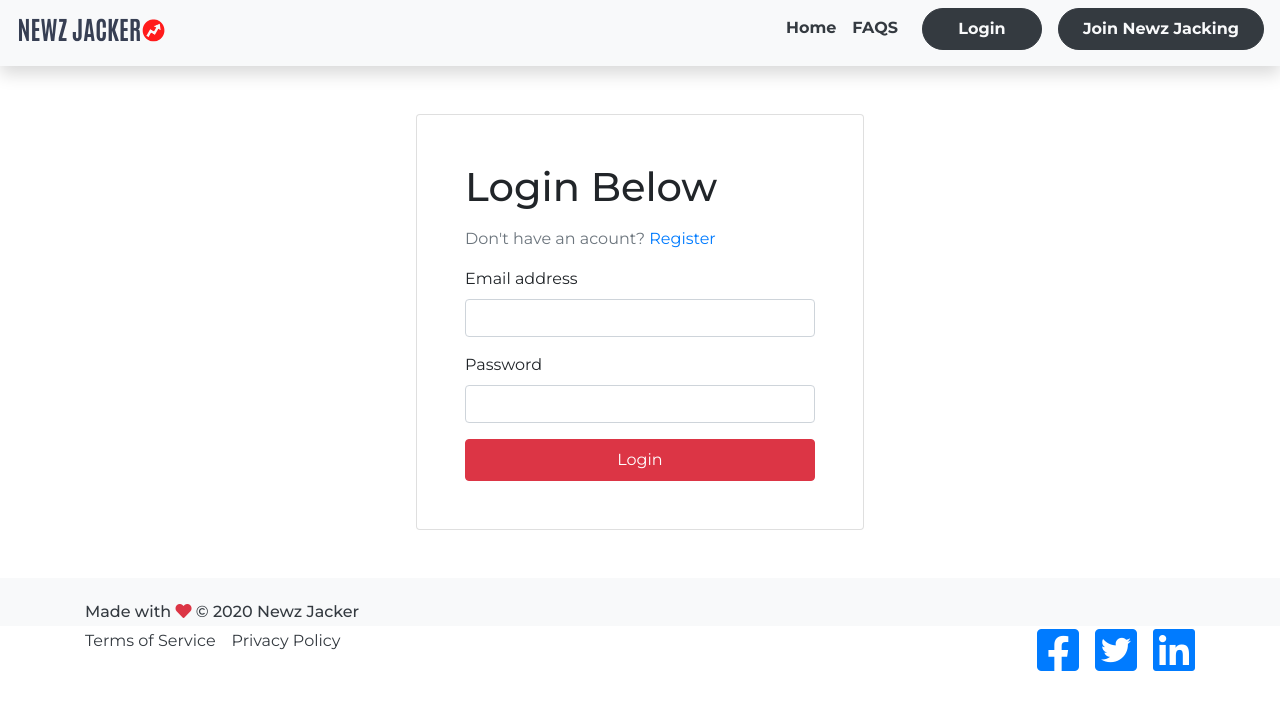
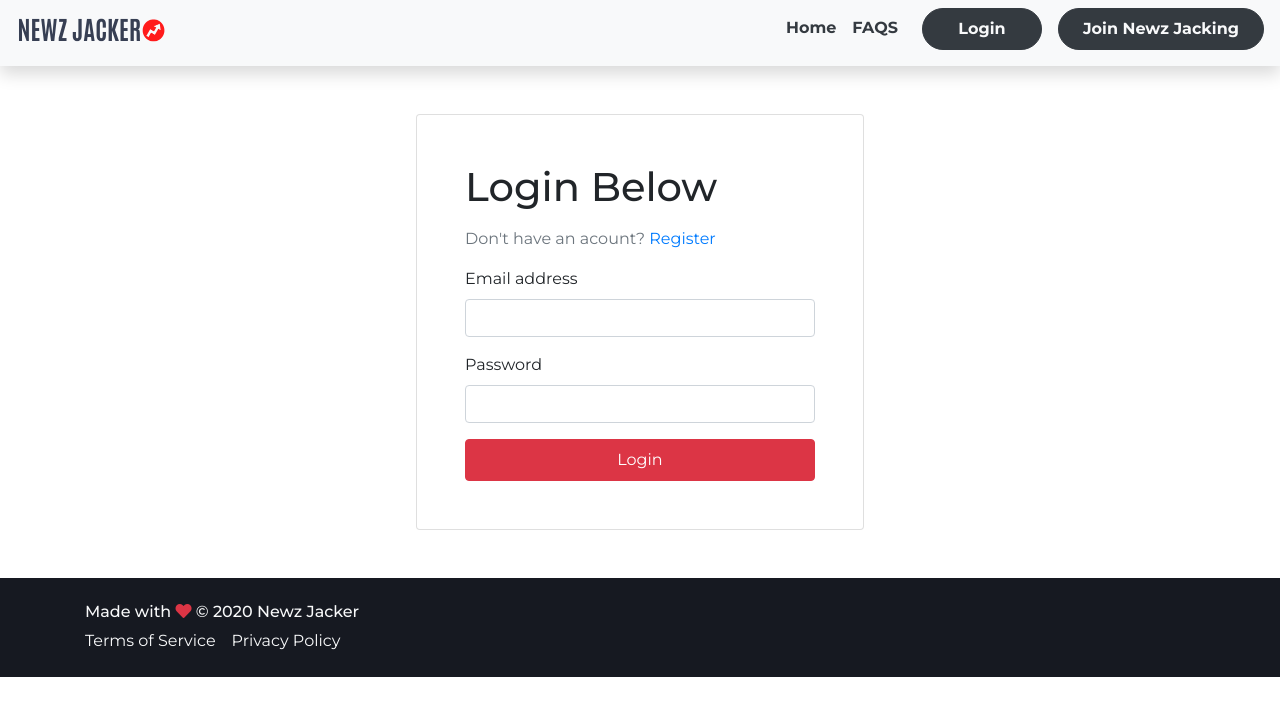
Before and after one commit to adisen/news-finder, a React (Create React App) app in the folder client/: page /login in a window 1280 px wide. Shown: the top 716 px of the page. Built offline with nearby package versions, Linux system fonts and the light colour scheme.

Commit message:
Changed footer bg, hide authors details box if no details, updated height of single news item

```diff
--- a/client/src/App.css
+++ b/client/src/App.css
@@ -71,9 +71,9 @@ main {
 }
 
 footer {
-  bottom: 0;
+  background-color: #161921;
   width: 100%;
-  height: 2.5rem;
+  /* height: 2.5rem; */
 }
 
 @media (max-width: 767.98px) {
--- a/client/src/App.js
+++ b/client/src/App.js
@@ -48,6 +48,7 @@ class App extends Component {
     article: {},
     loading: false,
     authorDetails: {},
+    trendingOutlets: [],
   };
 
   // Get trending articles
--- a/client/src/components/layouts/Footer.js
+++ b/client/src/components/layouts/Footer.js
@@ -4,7 +4,7 @@ import moment from "moment";
 
 const Footer = () => {
   return (
-    <footer className='bg-light text-dark pt-4 pb-4'>
+    <footer className='text-light pt-4 pb-4'>
       <div className='container'>
         <div className='row'>
           <div className='col-lg col-sm-12'>
@@ -13,15 +13,15 @@ const Footer = () => {
               {moment(Date.now()).format("YYYY")} Newz Jacker
             </h6>
             <div>
-              <Link to='' className='text-dark mr-3'>
+              <Link to='' className='text-light mr-3'>
                 Terms of Service
               </Link>
-              <Link to='' className='text-dark'>
+              <Link to='' className='text-light'>
                 Privacy Policy
               </Link>
             </div>
           </div>
-          <div className='col-lg col-sm-12 text-right mt-4'>
+          {/* <div className='col-lg col-sm-12 text-right mt-4'>
             <a href='!#'>
               <i className='fab fa-facebook-square fa-3x mr-3'></i>
             </a>
@@ -31,7 +31,7 @@ const Footer = () => {
             <a href='!#'>
               <i className='fab fa-linkedin fa-3x'></i>
             </a>
-          </div>
+          </div>*/}
         </div>
       </div>
     </footer>
--- a/client/src/components/news/Article.js
+++ b/client/src/components/news/Article.js
@@ -26,7 +26,7 @@ class Article extends Component {
     }
 
     return (
-      <div style={{ background: "#FCFCFC" }} className='px-4'>
+      <div style={{ background: "#FCFCFC" }} className='px-4 mb-5'>
         <Link to='/' className='btn btn-secondary mt-4'>
           <i className='fas fa-arrow-left'></i>
           {"  "}
@@ -53,7 +53,11 @@ class Article extends Component {
               </a>
             </div>
             <div className='col-lg'>
-              <Author author={authorDetails} author_name={author} />
+              {/* Do not render except there is author's details */}
+              {Object.keys(authorDetails).length === 0 &&
+              authorDetails.constructor === Object ? null : (
+                <Author author={authorDetails} author_name={author} />
+              )}
             </div>
           </div>
         )}
--- a/client/src/components/news/NewsItem.js
+++ b/client/src/components/news/NewsItem.js
@@ -4,7 +4,7 @@ import { Link } from "react-router-dom";
 const NewsItem = ({ details }) => {
   return (
     <div className='col-lg-3 col-sm-12 mb-4'>
-      <div className='card mt-3'>
+      <div className='card mt-3 h-100'>
         <img src={details.urlToImage} className='card-img-top' alt='News'></img>
         <div className='card-body mb-3'>
           <h6 className='card-title text-dark'>
--- a/client/src/components/pages/Home.js
+++ b/client/src/components/pages/Home.js
@@ -54,6 +54,26 @@ class Home extends Component {
           </div>
         </form>
 
+        <div>
+          <p className='d-inline-block mr-4'>
+            {" "}
+            <i className='fas fa-chart-line mr-2 '></i>{" "}
+            <strong>Trending Outlets: </strong>
+          </p>
+          {/* {this.props.trendingTopics.map(topic => {
+            return (
+              <button
+                key={topic.id}
+                onClick={this.onButtonClick}
+                value={topic.name}
+                className='btn btn-danger px-4 py-1 mr-3 mb-3'
+              >
+                {topic.name}
+              </button>
+            );
+          })} */}
+        </div>
+
         {this.props.loading ? <Spinner /> : <News news={this.props.news} />}
       </div>
     );
```
Also changed, not shown: 1 other file (tests, documents, lock files or other folders).
